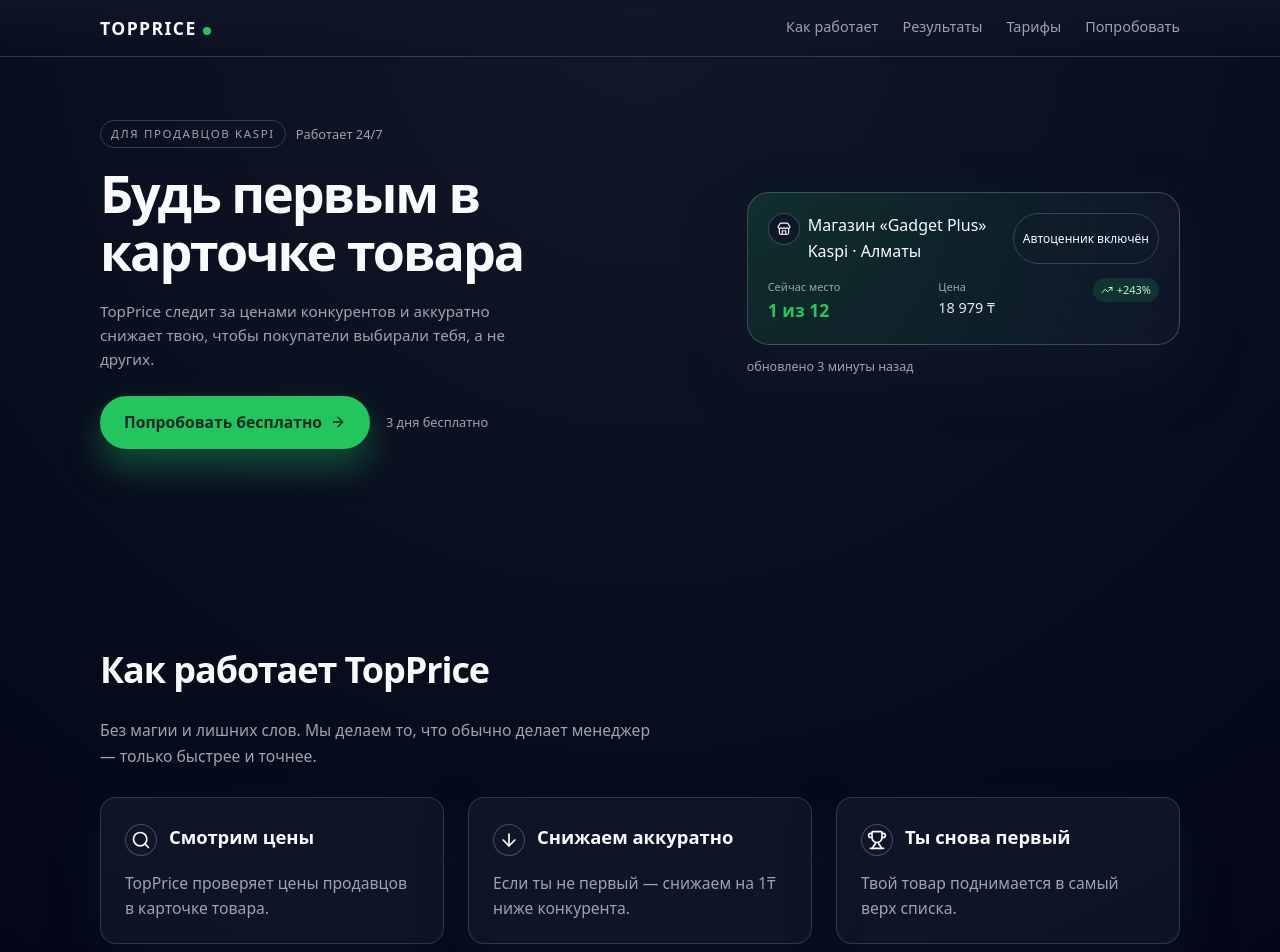
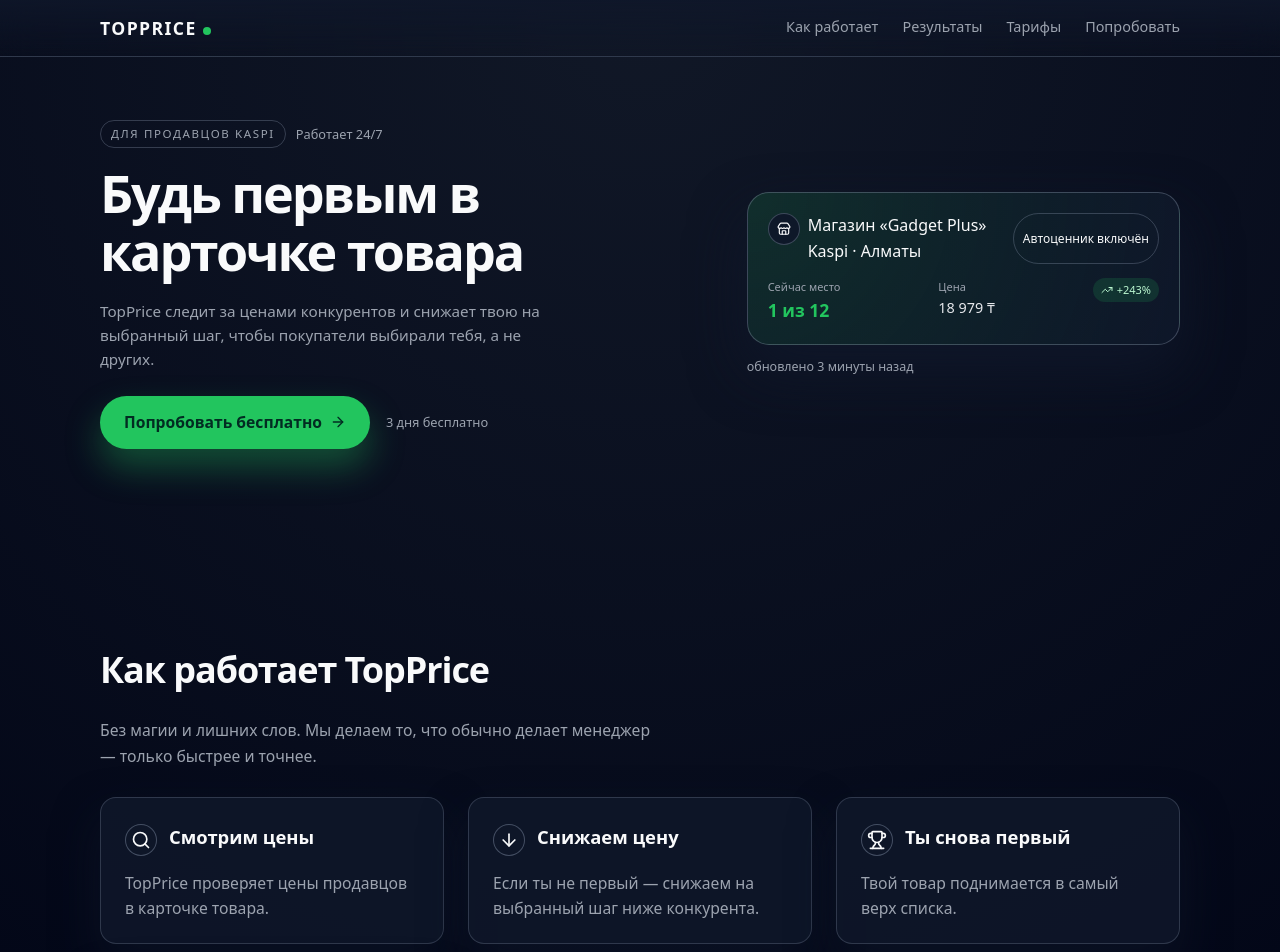
Before and after one commit to Nurchik-dr/salescout, a React (Vite) app: page / in a window 1280 px wide. Shown: the top 952 px of the page. Built offline with nearby package versions, Linux system fonts and the light colour scheme.

Commit message:
Исправил ошибку

```diff
--- a/src/components/Hero/Hero.tsx
+++ b/src/components/Hero/Hero.tsx
@@ -13,7 +13,7 @@
 
           <h1>Будь первым в карточке товара</h1>
           <p className="hero-subtitle">
-            TopPrice следит за ценами конкурентов и аккуратно снижает твою,
+            TopPrice следит за ценами конкурентов и снижает твою на выбранный шаг,
             чтобы покупатели выбирали тебя, а не других.
           </p>
 
--- a/src/components/How/How.tsx
+++ b/src/components/How/How.tsx
@@ -10,8 +10,8 @@
     },
     {
       icon: <ArrowDown size={20} />,
-      title: "Снижаем аккуратно",
-      text: "Если ты не первый — снижаем на 1₸ ниже конкурента.",
+      title: "Снижаем цену",
+      text: "Если ты не первый — снижаем на выбранный шаг ниже конкурента.",
     },
     {
       icon: <Trophy size={20} />,
```
